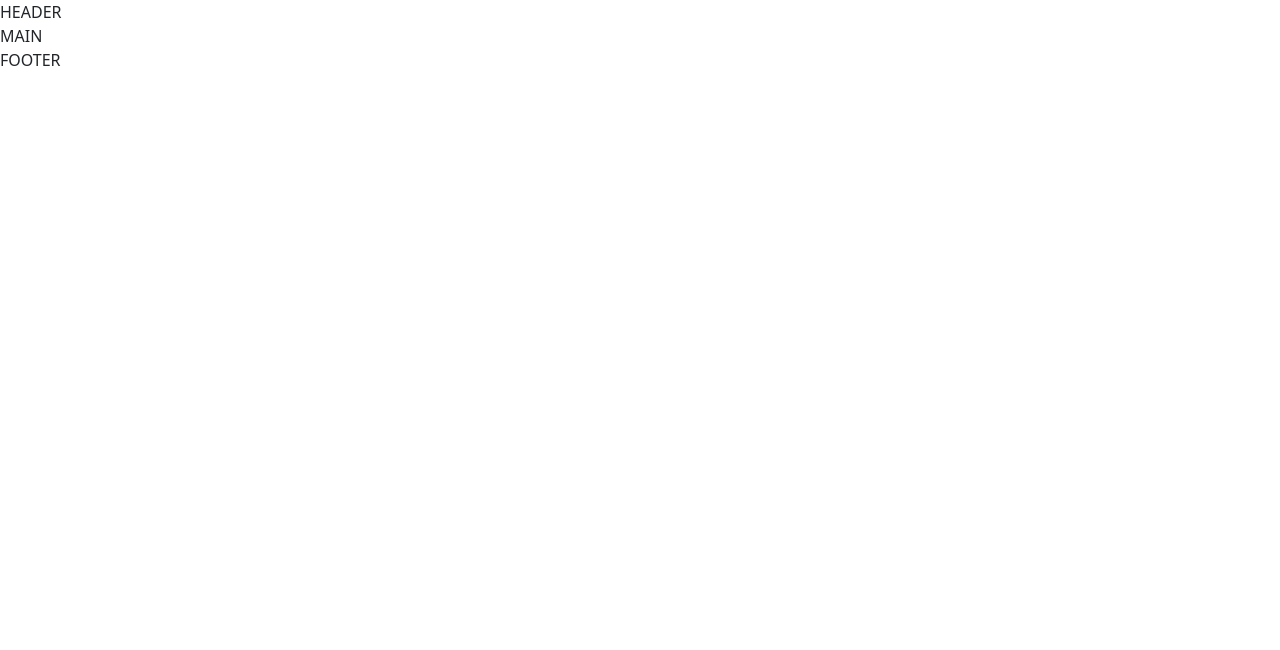
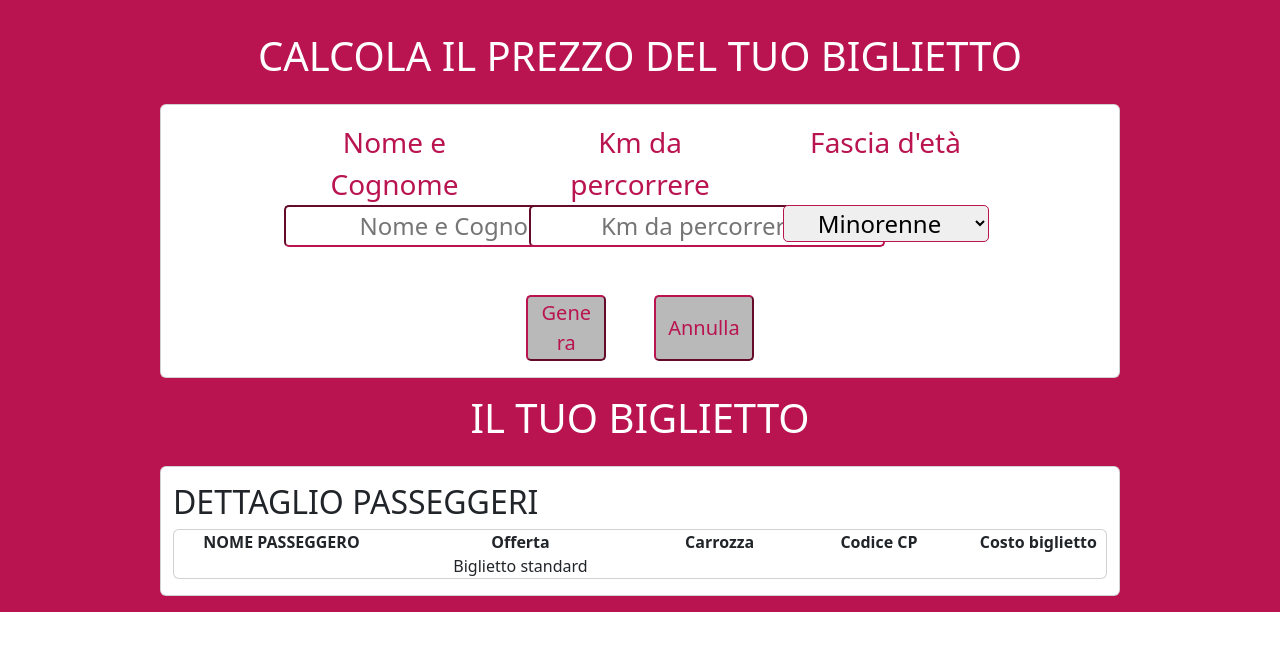
Before and after one commit to gaetanovenuto/js-biglietto-treno-form, a plain HTML site: page index.html in a window 1280 px wide. Drawn offline with nearby package versions, Linux system fonts and the light colour scheme.

Commit message:
Creata struttura grafica, iniziato JS

```diff
--- a/css/style.css
+++ b/css/style.css
@@ -1,15 +1,26 @@
 /***************************************************
     UTILITIES
 ****************************************************/
-
+.bordered {
+    border-color: #B91450;
+    border-radius: 5px;
+}
 /*********************
     BACKGROUND COLORS
 **********************/
+.bg-pink {
+    background-color: #B91450;
+}
 
+.bg-lightgrey {
+    background-color: #b9b9b9;
+}
 /*********************
     TEXT
 **********************/
-
+.text-pink {
+    color: #B91450;
+}
 /*********************
     CONTAINERS
 **********************/
--- a/index.html
+++ b/index.html
@@ -20,24 +20,93 @@
         <link rel="stylesheet" href="css/framework12col.css">
     </head>
     <body>
+        <!-- main -->
+        <main class="bg-pink py-3">
+            <h1 class="text-center text-white py-3">
+                CALCOLA IL PREZZO DEL TUO BIGLIETTO
+            </h1>
+            <form class="card w-75 m-auto bg-white py-3">
+                <div class="row justify-content-center fs-3">
+                    <div class="col-3 text-pink text-center">
+                        Nome e Cognome
+                    </div>
+                    <div class="col-3 text-pink text-center">
+                        Km da percorrere
+                    </div>
+                    <div class="col-3 text-pink text-center">
+                        Fascia d'età
+                    </div>
+                </div>
+                <div class="row justify-content-center fs-4 fw-bold">
+                    <div class="col-3 text-center justify-content-center">
+                        <input type="text" name="userCompleteName" id="userCompleteName" placeholder="Nome e Cognome" minlength="3" class="bordered text-center" required>
+                    </div>
+                    <div class="col-3 bordered text-center justify-content-center">
+                        <input type="number" name="userKmInput" id="userKmInput" placeholder="Km da percorrere" class="bordered border-none text-center" min="0" required>
+                    </div>
+                    <div class="col-3 bordered text-center justify-content-center">
+                        <select name="Age" id="userAgeInput" class="bordered text-center px-3">
+                            <option value="Minorenne">Minorenne</option>
+                            <option value="Maggiorenne">Maggiorenne</option>
+                            <option value="over65">Over 65</option>
+                        </select>
+                    </div>
+                    <div class="row justify-content-center pt-5">
+                        <button type="submit" class="col-1 text-pink text-center bg-lightgrey fs-5 bordered me-4" id="SubmitButton">
+                            Genera
+                        </button>
+                        <button type="reset" class="col-auto text-pink text-center  fs-5 bordered bg-lightgrey ms-4">
+                            Annulla
+                        </button>
+                    </div>
+                </div>
+            </form>
+            <h1 class="text-center text-white py-3">
+                IL TUO BIGLIETTO
+            </h1>
+            <div class="card w-75 m-auto bg-white py-3">
+                <div class="container">
+                    <h2>DETTAGLIO PASSEGGERI</h2>
+                    <div class="card text-center">
+                        <div class="row fw-bold fs-6">
+                            <div class="col-3">
+                                NOME PASSEGGERO
+                            </div>
+                            <div class="col-3">
+                                Offerta
+                            </div>
+                            <div class="col-2">
+                                Carrozza
+                            </div>
+                            <div class="col-2">
+                                Codice CP
+                            </div>
+                            <div class="col-2">
+                                Costo biglietto
+                            </div>
+                        </div>
+                        <div class="row">
+                            <div class="col-3" id="passengerName">
 
-        <!-- header -->
-        <header>
-                HEADER
-        </header>
-        <!-- /header -->
+                            </div>
+                            <div class="col-3">
+                                Biglietto standard
+                            </div>
+                            <div class="col-2" id="randomCarriage">
 
-        <!-- main -->
-        <main>
-                MAIN
+                            </div>
+                            <div class="col-2" id="randomCPCode">
+
+                            </div>
+                            <div class="col-2" id="TicketPrice">
+
+                            </div>
+                        </div>
+                    </div>
+                </div>
+            </div>
         </main>
         <!-- /main -->
-
-        <!-- footer -->
-        <footer>
-                FOOTER
-        </footer>
-        <!-- /footer -->
 
         <!-- BOOTSTRAP JS -->
         <script src="https://cdn.jsdelivr.net/npm/bootstrap@5.3.3/dist/js/bootstrap.bundle.min.js" integrity="sha384-YvpcrYf0tY3lHB60NNkmXc5s9fDVZLESaAA55NDzOxhy9GkcIdslK1eN7N6jIeHz" crossorigin="anonymous"></script>
--- a/js/scripts.js
+++ b/js/scripts.js
@@ -0,0 +1,25 @@
+// Riporto il pulsante Genera su JS
+
+const submit = document.getElementById('SubmitButton');
+console.log('Submit', submit, typeof submit);
+
+// Attivo la funzione all'invio del form
+submit.addEventListener('submit', calculate());
+
+function calculate() {
+
+    // Salvo il valore dell'input "Nome e Cognome" dell'utente
+
+    const userCompleteName = document.getElementById("userCompleteName").value;
+    console.log("Nome e cognome dell'utente:", userCompleteName);
+
+    // Salvo il valore dell'input "Km da percorrere" dell'utente
+
+    const userKmInput = document.getElementById("userKmInput").value;
+    console.log("I km che l'utente vuole percorrere sono:", userKmInput);
+
+    // Imposto il prezzo fisso al km
+
+    const FixedPrice = 0.21;
+    console.log('Il prezzo fisso per km è: €', FixedPrice)
+}
```
